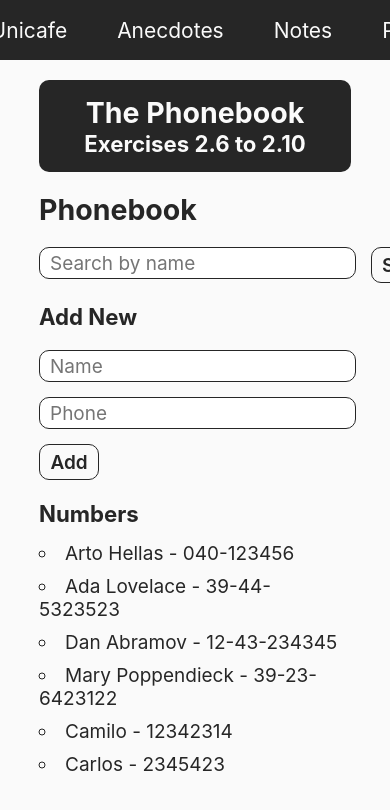
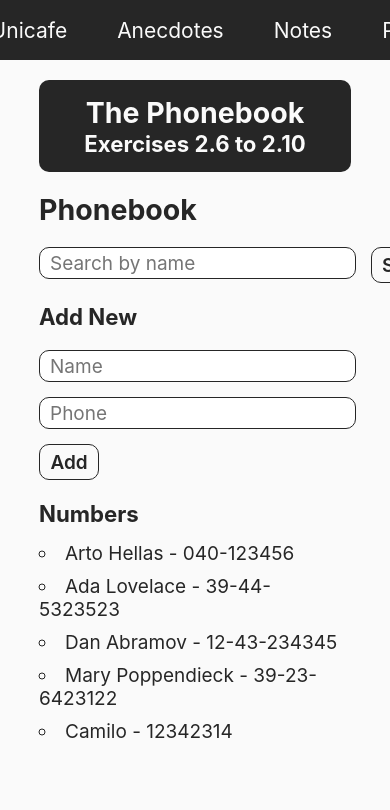
Before and after one commit to juancaricodev/fullstack-bootcamp, a React app: page /phonebook in a window 390 px wide. Shown: the top 810 px of the page. Built offline with nearby package versions, Linux system fonts and the light colour scheme; data requests are answered from the project's data file.

Commit message:
feat[2.17](Phonebook): rendering only non-deleted persons

```diff
--- a/db.json
+++ b/db.json
@@ -130,7 +130,7 @@
       "id": 6,
       "name": "Carlos",
       "number": "2345423",
-      "deleted": false
+      "deleted": true
     }
   ]
 }
--- a/src/components/phonebook/Numbers.jsx
+++ b/src/components/phonebook/Numbers.jsx
@@ -6,9 +6,11 @@ const Numbers = ({ persons }) => {
       <h3>Numbers</h3>
       <ul>
         {persons.map(person => (
-          <li key={person.name}>
-            {person.name} {person.number ? `-  ${person.number}` : ''}
-          </li>
+          !person.deleted && (
+            <li key={person.name}>
+              {person.name} {person.number ? `-  ${person.number}` : ''}
+            </li>
+          )
         ))}
       </ul>
     </>
--- a/src/components/phonebook/NumbersFiltered.jsx
+++ b/src/components/phonebook/NumbersFiltered.jsx
@@ -6,9 +6,11 @@ const NumbersFiltered = ({ newSearch, filteredData, handleShowAll }) => {
       <h3>Numbers - filtered by: {newSearch}</h3>
       <ul>
         {filteredData.map(person => (
-          <li key={person.name}>
-            {person.name} {person.number ? `-  ${person.number}` : ''}
-          </li>
+          !person.deleted && (
+            <li key={person.name}>
+              {person.name} {person.number ? `-  ${person.number}` : ''}
+            </li>
+          )
         ))}
         <button type='button' onClick={handleShowAll}>Show All</button>
       </ul>
```
